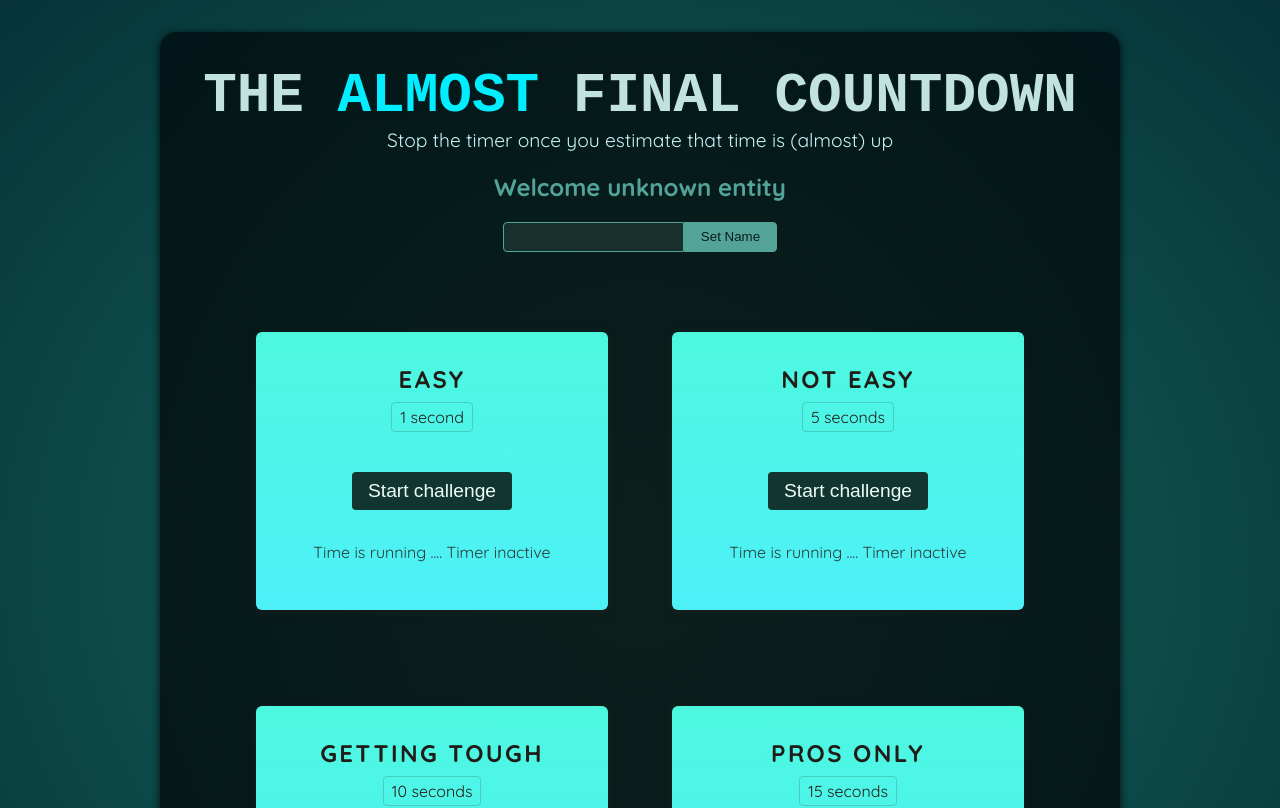
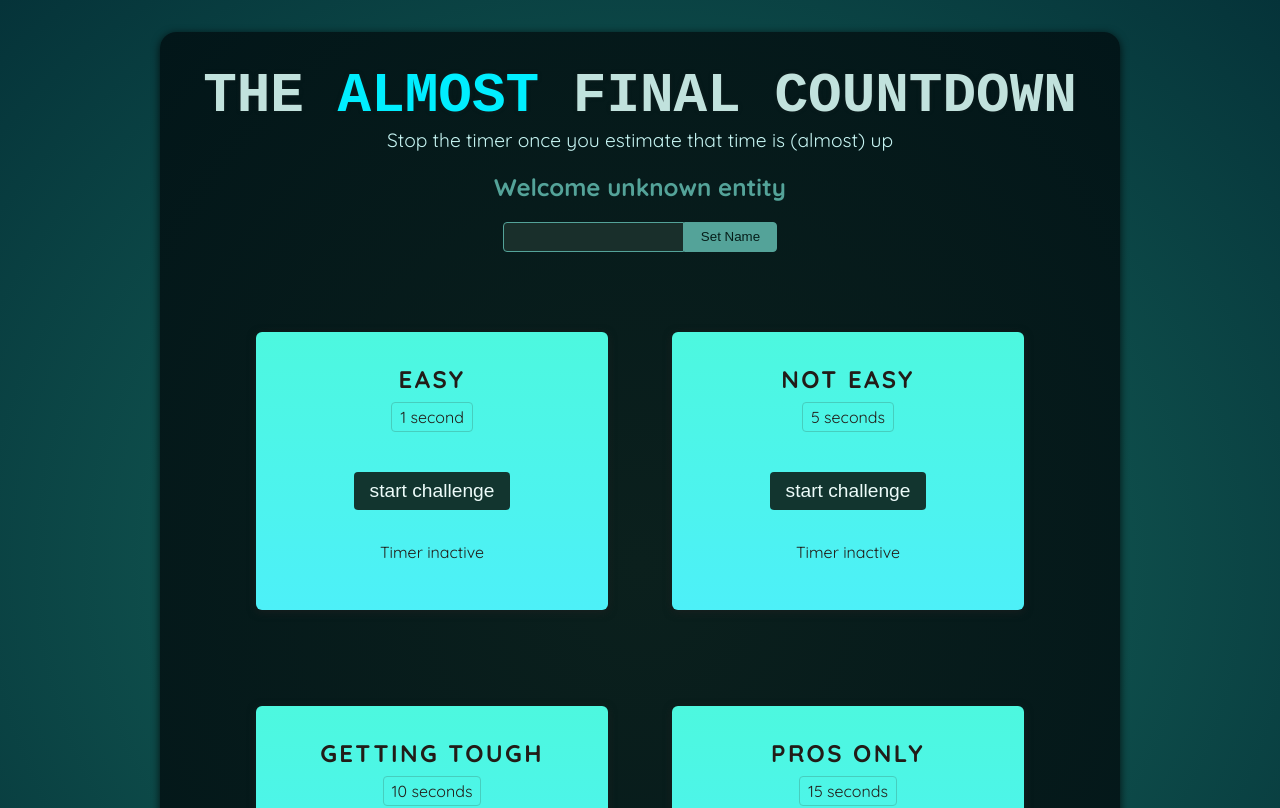
Before and after one commit to mokamaleldin/determineTheTime, a React (Vite) app: page / in a window 1280 px wide. Shown: the top 808 px of the page. Built offline with nearby package versions, Linux system fonts and the light colour scheme; a web font is replaced by a local one.

Commit message:
chore: Refactor TimerChallenge component to handle timer functionality

```diff
--- /dev/null
+++ b/src/components/ResultModel.jsx
@@ -0,0 +1,20 @@
+export default function ResultModel({ result, targetTime }) {
+    return (
+        <dialog className="result-modal">
+            <h2> Your { result }</h2>
+
+            <p>
+                The target time was <strong>{ targetTime } second{ targetTime > 1 ? 's' : undefined }</strong>
+            </p>
+
+            <p>
+                You stopped the timer at <strong>{ result }</strong> seconds
+            </p>
+
+            <form method="dialog">
+                <button>Close</button>
+            </form>
+        </dialog>
+    )
+
+}
--- a/src/components/TimerChallenge.jsx
+++ b/src/components/TimerChallenge.jsx
@@ -1,17 +1,47 @@
+import React, { useState, useRef } from 'react';
+import ResultModel from './ResultModel';
 export default function TimerChallenge({ title, targetTime }) {
+    const timer = useRef(null);
+
+    const [timerExpired, setTimerExpired] = useState(false);
+    const [timerActive, setTimerActive] = useState(false);
+
+    function handleStart() {
+        timer.current = setTimeout(() => {
+            setTimerExpired(true);
+        }, targetTime * 1000);
+        setTimerActive(true);
+    }
+
+    function handleStop() {
+        clearTimeout(timer.current);
+        timer.current = null;
+    }
+
     return (
+        <>
+            { timerExpired &&
+                <ResultModel result="lost" targetTime={ targetTime } />
+            }
             <section className="challenge">
+
                 <h2>{ title }</h2>
+
                 <p className="challenge-time">
-                { targetTime } second{ targetTime > 1 ? 's' : '' }
+                    { targetTime } second{ targetTime > 1 ? 's' : undefined }
                 </p>
+
                 <p>
-                <button className="button">Start challenge</button>
+                    <button onClick={ timerActive ? handleStop : handleStart } className="button">
+                        { timerActive ? "stop" : "start" } challenge
+                    </button>
                 </p>
-            <p className="active">
-                Time is running ....
-                Timer inactive
+
+                <p className={ timerActive ? "active" : undefined }>
+                    { timerActive ? "Time is running ...." : "Timer inactive" }
                 </p>
+
             </section>
+        </>
     );
 }
```
Lines whose indentation alone changed are shown as unchanged.
